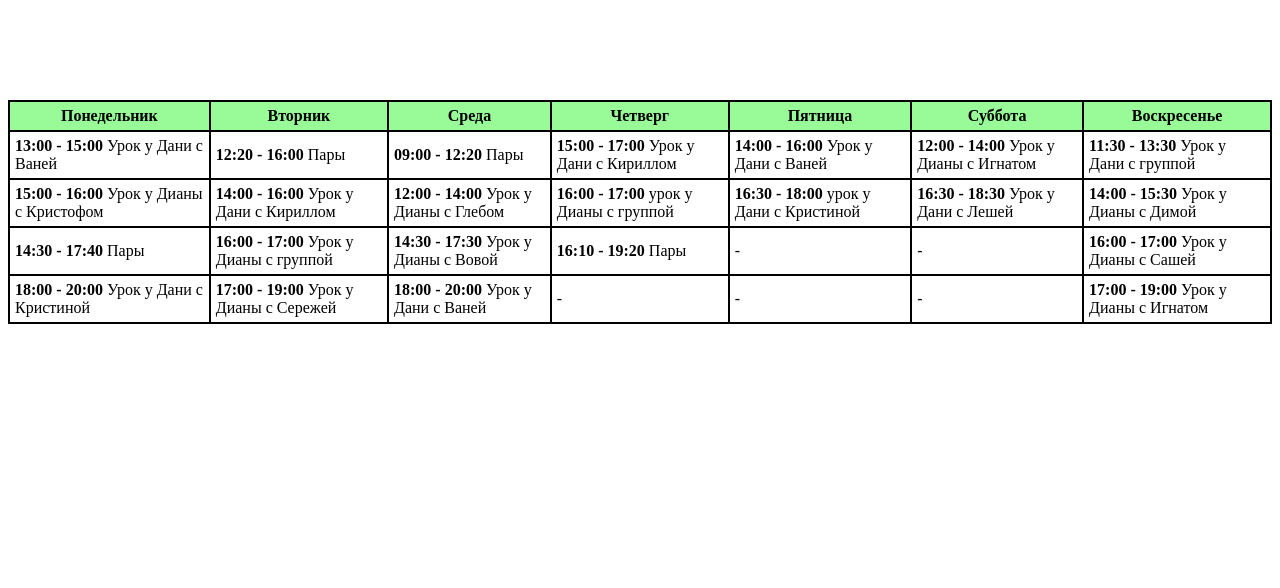
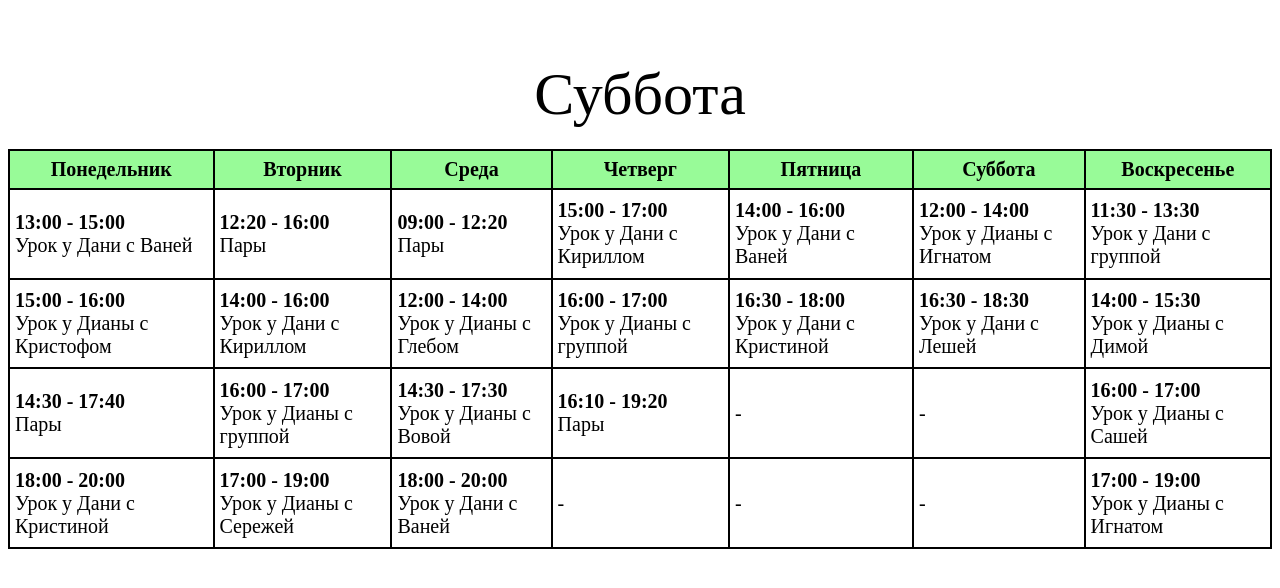
Before and after one commit to Divanka/Divanka.github.io, a plain HTML site: page Page/index.html in a window 1280 px wide. Drawn offline with Linux system fonts and the light colour scheme.

Commit message:
Add files via upload

```diff
--- a/Page/index.html
+++ b/Page/index.html
@@ -1,24 +1,49 @@
 <!DOCTYPE html>
 <html lang="ru">
+
 <head>
   <meta charset="UTF-8">
   <meta name="viewport" content="width=device-width, initial-scale=1.0">
+  <div>
+    <script language="javascript" type="text/javascript">
+      var d = new Date();
+
+      var day = new Array("Воскресенье", "Понедельник", "Вторник", "Среда", "Четверг", "Пятница", "Суббота");
+
+      var month = new Array("января", "февраля", "марта", "апреля", "мая", "июня", "июля", "августа", "сентября", "октября", "ноября", "декабря");
+
+      document.write(day[d.getDay()]);
+    </script>
+  </div>
   <title>Document</title>
   <style>
-        table, th, td {
+    table,
+    th,
+    td {
       border: 2px solid black;
       border-collapse: collapse;
       margin: auto;
       padding: 5px 5px;
+      font-size: 20px;
     }
-        th{
+
+    th {
       background: PaleGreen;
     }
-        table{
-          margin-top: 100px;
+
+    table {
+      height: 400px;
+      margin-top: 20px;
+    }
+
+    div {
+      text-align: center;
+      font-size: 60px;
+      margin-top: 60px;
     }
   </style>
 </head>
+
 <body>
   <table>
     <tbody>
@@ -32,42 +57,43 @@
         <th>Воскресенье</th>
       </tr>
       <tr>
-            <td><b>13:00 - 15:00</b> Урок у Дани с Ваней</td>
-            <td><b>12:20 - 16:00</b> Пары </td>
-            <td><b>09:00 - 12:20</b> Пары</td>
-            <td><b>15:00 - 17:00</b> Урок у Дани с Кириллом</td>
-            <td><b>14:00 - 16:00</b> Урок у Дани с Ваней</td>
-            <td><b>12:00 - 14:00</b> Урок у Дианы с Игнатом</td>
-            <td><b>11:30 - 13:30</b> Урок у Дани с группой</td>
+        <td><b>13:00 - 15:00</b><br> Урок у Дани с Ваней</td>
+        <td><b>12:20 - 16:00</b><br> Пары </td>
+        <td><b>09:00 - 12:20</b><br> Пары</td>
+        <td><b>15:00 - 17:00</b><br> Урок у Дани с Кириллом</td>
+        <td><b>14:00 - 16:00</b><br> Урок у Дани с Ваней</td>
+        <td><b>12:00 - 14:00</b><br> Урок у Дианы с Игнатом</td>
+        <td><b>11:30 - 13:30</b><br> Урок у Дани с группой</td>
       </tr>
       <tr>
-            <td><b>15:00 - 16:00</b> Урок у Дианы с Кристофом</td>
-            <td><b>14:00 - 16:00</b> Урок у Дани с Кириллом</td>
-            <td><b>12:00 - 14:00</b> Урок у Дианы с Глебом</td>
-            <td><b>16:00 - 17:00</b> урок у Дианы с группой</td>
-            <td><b>16:30 - 18:00</b> урок у Дани с Кристиной</td>
-            <td><b>16:30 - 18:30</b> Урок у Дани с Лешей</td>
-            <td><b>14:00 - 15:30</b> Урок у Дианы с Димой</td>
+        <td><b>15:00 - 16:00</b><br> Урок у Дианы с Кристофом</td>
+        <td><b>14:00 - 16:00</b><br> Урок у Дани с Кириллом</td>
+        <td><b>12:00 - 14:00</b><br> Урок у Дианы с Глебом</td>
+        <td><b>16:00 - 17:00</b><br> Урок у Дианы с группой</td>
+        <td><b>16:30 - 18:00</b><br> Урок у Дани с Кристиной</td>
+        <td><b>16:30 - 18:30</b><br> Урок у Дани с Лешей</td>
+        <td><b>14:00 - 15:30</b><br> Урок у Дианы с Димой</td>
       </tr>
       <tr>
-            <td><b>14:30 - 17:40</b> Пары</td>
-            <td><b>16:00 - 17:00</b> Урок у Дианы с группой</td>
-            <td><b>14:30 - 17:30</b> Урок у Дианы с Вовой </td>
-            <td><b>16:10 - 19:20</b> Пары</td>
+        <td><b>14:30 - 17:40</b><br> Пары</td>
+        <td><b>16:00 - 17:00</b><br> Урок у Дианы с группой</td>
+        <td><b>14:30 - 17:30</b><br> Урок у Дианы с Вовой </td>
+        <td><b>16:10 - 19:20</b><br> Пары</td>
         <td> - </td>
         <td> - </td>
-            <td><b>16:00 - 17:00</b> Урок у Дианы с Сашей</td>
+        <td><b>16:00 - 17:00</b><br> Урок у Дианы с Сашей</td>
       </tr>
       <tr>
-            <td><b>18:00 - 20:00</b> Урок у Дани с Кристиной</td>
-            <td><b>17:00 - 19:00</b> Урок у Дианы с Сережей</td>
-            <td><b>18:00 - 20:00</b> Урок у Дани с Ваней </td>
+        <td><b>18:00 - 20:00</b><br> Урок у Дани с Кристиной</td>
+        <td><b>17:00 - 19:00</b><br> Урок у Дианы с Сережей</td>
+        <td><b>18:00 - 20:00</b><br> Урок у Дани с Ваней </td>
         <td> - </td>
         <td> - </td>
         <td> - </td>
-            <td><b>17:00 - 19:00</b> Урок у Дианы с Игнатом</td>
+        <td><b>17:00 - 19:00</b><br> Урок у Дианы с Игнатом</td>
       </tr>
     </tbody>
   </table>
 </body>
+
 </html>
```
Lines whose indentation alone changed are shown as unchanged.
